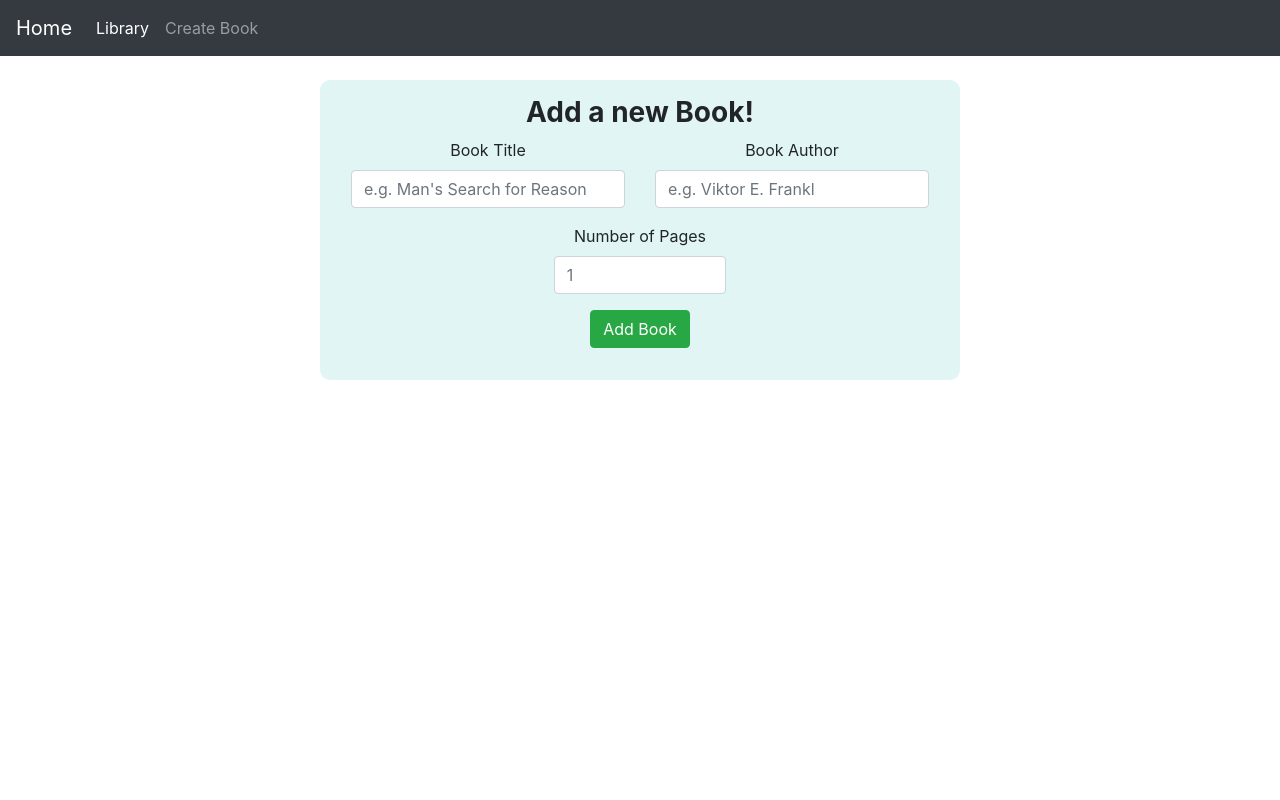
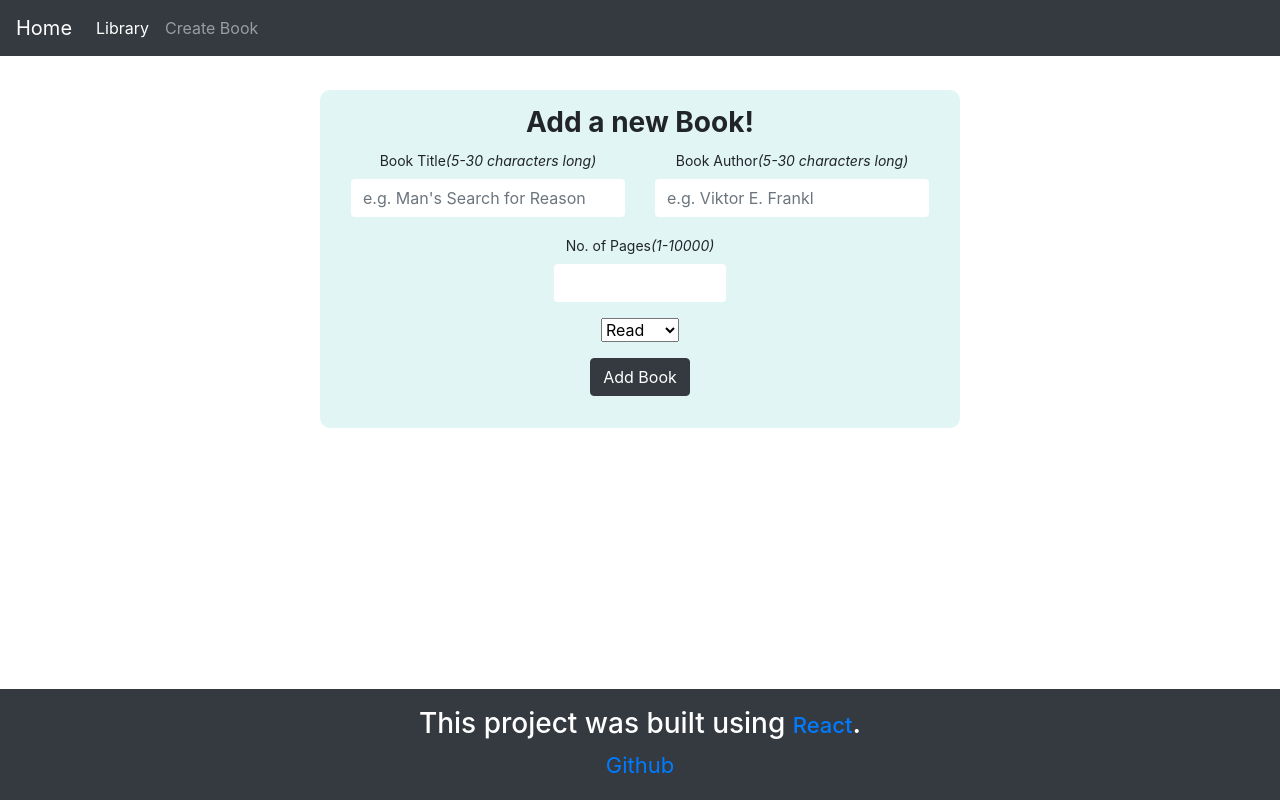
Before and after one commit to irlgabriel/library-project-redo, a React (Create React App) app: page /create in a window 1280 px wide. Built offline with nearby package versions, Linux system fonts and the light colour scheme.

Commit message:
added form validation

```diff
--- a/package.json
+++ b/package.json
@@ -8,6 +8,8 @@
     "@testing-library/user-event": "^7.2.1",
     "axios": "^0.20.0",
     "bootstrap": "^4.5.2",
+    "connect-flash": "^0.1.1",
+    "express-session": "^1.17.1",
     "prettier": "^2.1.2",
     "react": "^16.13.1",
     "react-dom": "^16.13.1",
--- a/public/index.html
+++ b/public/index.html
@@ -19,5 +19,6 @@
   </head>
   <body>
     <div id="root"></div>
+
   </body>
 </html>
--- a/src/App.css
+++ b/src/App.css
@@ -8,10 +8,12 @@
   -webkit-font-smoothing: antialiased;
   -moz-osx-font-smoothing: grayscale;
 }
-.App {
+
+#main-container {
   height: 100vh;
   display: flex;
   flex-direction: column;
+  padding: 0;
 }
 
 form {
@@ -19,6 +21,7 @@ form {
   min-width: 550px;
   border-radius: 10px;
   text-align: center;
+  margin-top: 10px;
 }
 
 
@@ -27,16 +30,16 @@ header {
   text-align: center;
 }
 
+footer a {
+  font-size: 22px;
+}
 
 footer {
   margin-top: auto;
-  padding: 20px;
-  background-color: rgba(196, 196, 196, 0.575);
+  padding: 18px;
+  color: white;
   font-size: 20px;
 }
-
-footer a,
-
 
 a:hover {
   color: blue;
@@ -63,6 +66,21 @@ a:hover {
   width: 60%;
   background-color: rgb(124, 124, 124);
   transition: all 0.5s ease-in-out;
+}
+
+input:focus:invalid {
+  border-color: #a72828 !important;
+  box-shadow: 0 0 0 0.2rem rgba(255, 0, 0, 0.5) !important;
+}
+
+input:focus:valid {
+  border-color: #28a745 !important;
+  box-shadow: 0 0 0 0.2rem rgba(0, 255, 60, 0.5) !important;
+}
+
+input:invalid {
+  border: none;
+  outline: none;
 }
 
 .book-read {
@@ -96,11 +114,17 @@ a:hover {
   font-weight: bold;
 }
 
+label {
+  font-size: 14px;
+}
+
 .fa-book-open {
   display: inline-block;
+  font-size: 20px;
 }
 
 .fa-trash {
+  display: inline-block;
   position: absolute;
   font-size: 25px;
   bottom: 15px;
--- a/src/App.js
+++ b/src/App.js
@@ -8,16 +8,18 @@ import Navbar from "./components/Navbar";
 import Library from "./components/Library";
 import CreateBook from "./components/CreateBook";
 import EditBook from "./components/EditBook";
+import Footer from "./components/Footer"
 
 function App() {
   return (
     <Router>
-      <div>
+      <div className="container-fluid" id="main-container">
         <Navbar />
         <br />
         <Route path="/" exact component={Library} />
         <Route path="/create" component={CreateBook} />
         <Route path="/edit/:id" component={EditBook} />
+        <Footer />
       </div>
     </Router>
   );
--- a/src/components/Book.js
+++ b/src/components/Book.js
@@ -1,6 +1,9 @@
 import React from "react";
 
 export default class Book extends React.Component {
+  constructor(props) {
+    super(props)
+  }
 
   deleteHandler() {
     this.props.setState(this.props.books.filter(book => book._id !== this.props.book._id))
--- a/src/components/CreateBook.js
+++ b/src/components/CreateBook.js
@@ -9,6 +9,7 @@ export default class CreateBook extends React.Component {
     this.onChangeTitle = this.onChangeTitle.bind(this);
     this.onChangeAuthor = this.onChangeAuthor.bind(this);
     this.onChangePages = this.onChangePages.bind(this);
+    this.onChangeStatus = this.onChangeStatus.bind(this)
 
     this.state = {
       title: "",
@@ -35,6 +36,12 @@ export default class CreateBook extends React.Component {
     });
   }
 
+  onChangeStatus(e) {
+    this.setState({
+      status: e.target.value
+    })
+  }
+
   onSubmit(e) {
     e.preventDefault();
 
@@ -42,13 +49,21 @@ export default class CreateBook extends React.Component {
       title: this.state.title,
       author: this.state.author,
       pages: this.state.pages,
+      status: this.state.status,
     };
+
+    // Validate form before submitting it to the database;
 
     axios
       .post("http://localhost:5000/books/add", book)
-      .then((res) => console.log(res.data));
+      .then((res) => {
+        console.log(res.data)
+        window.location = "/"
+      })
+      .catch((err) => {
+        console.log(err)
+      })
 
-    window.location = "/";
   }
 
   render() {
@@ -56,39 +71,51 @@ export default class CreateBook extends React.Component {
       <form onSubmit={this.onSubmit} className="row flex-wrap w-50 mx-auto p-3">
         <h3 className="text-center font-weight-bold col-12">Add a new Book!</h3>
         <div className="form-group col-6">
-          <label htmlFor="title">Book Title</label>
+          <label htmlFor="title">Book Title<em>(5-30 characters long)</em></label>
           <input
             className="form-control"
+            minLength="5"
+            maxLength="50"
             type="text"
+            required
             name="title"
             placeholder="e.g. Man's Search for Reason"
             onChange={this.onChangeTitle}
           ></input>
         </div>
         <div className="form-group col-6">
-          <label htmlFor="author">Book Author</label>
+          <label htmlFor="author">Book Author<em>(5-30 characters long)</em></label>
           <input
+            minLength="5"
+            maxLength="30"
             className="form-control"
             type="text"
             name="author"
+            required
             placeholder="e.g. Viktor E. Frankl"
             onChange={this.onChangeAuthor}
           ></input>
         </div>
         <div className="form-group col-4 mx-auto">
-          <label htmlFor="pages">Number of Pages</label>
+          <label htmlFor="pages">No. of Pages<em>(1-10000)</em></label>
           <input
             className="form-control"
+            required
             type="number"
             min="0"
             max="10001"
             name="pages"
-            placeholder="1"
             onChange={this.onChangePages}
           ></input>
         </div>
+        <div class="form-group col-12">
+          <select onChange={this.onChangeStatus}>
+            <option value="read" selected>Read</option>
+            <option value="unread">Unread</option>
+          </select>
+        </div>
         <div className="form-group text-center col-12">
-          <button className="btn btn-outline-white btn-success" type="submit">
+          <button className="btn btn-outline-white btn-dark" type="submit">
             Add Book
           </button>
         </div>
--- a/src/components/Footer.js
+++ b/src/components/Footer.js
@@ -1,8 +1,9 @@
 import React from "react";
 
-function Footer() {
+export default class Footer extends React.Component {
+  render() {
     return (
-    <footer>
+      <footer className="bg-dark">
         <h3>
           This project was built using <a href="https://reactjs.org/">React</a>.
         </h3>
@@ -10,5 +11,4 @@ function Footer() {
       </footer>
     );
   }
-
-export default Footer;
+}
--- a/src/components/Library.js
+++ b/src/components/Library.js
@@ -9,10 +9,6 @@ export default class Library extends React.Component {
     this.state = {
       books: [],
     };
-  }
-
-  setBooks(books) {
-    this.setState({books})
   }
 
   componentDidMount() {
```
Also changed, not shown: 2 other files (tests, documents, lock files or other folders). Lines whose indentation alone changed are shown as unchanged.
